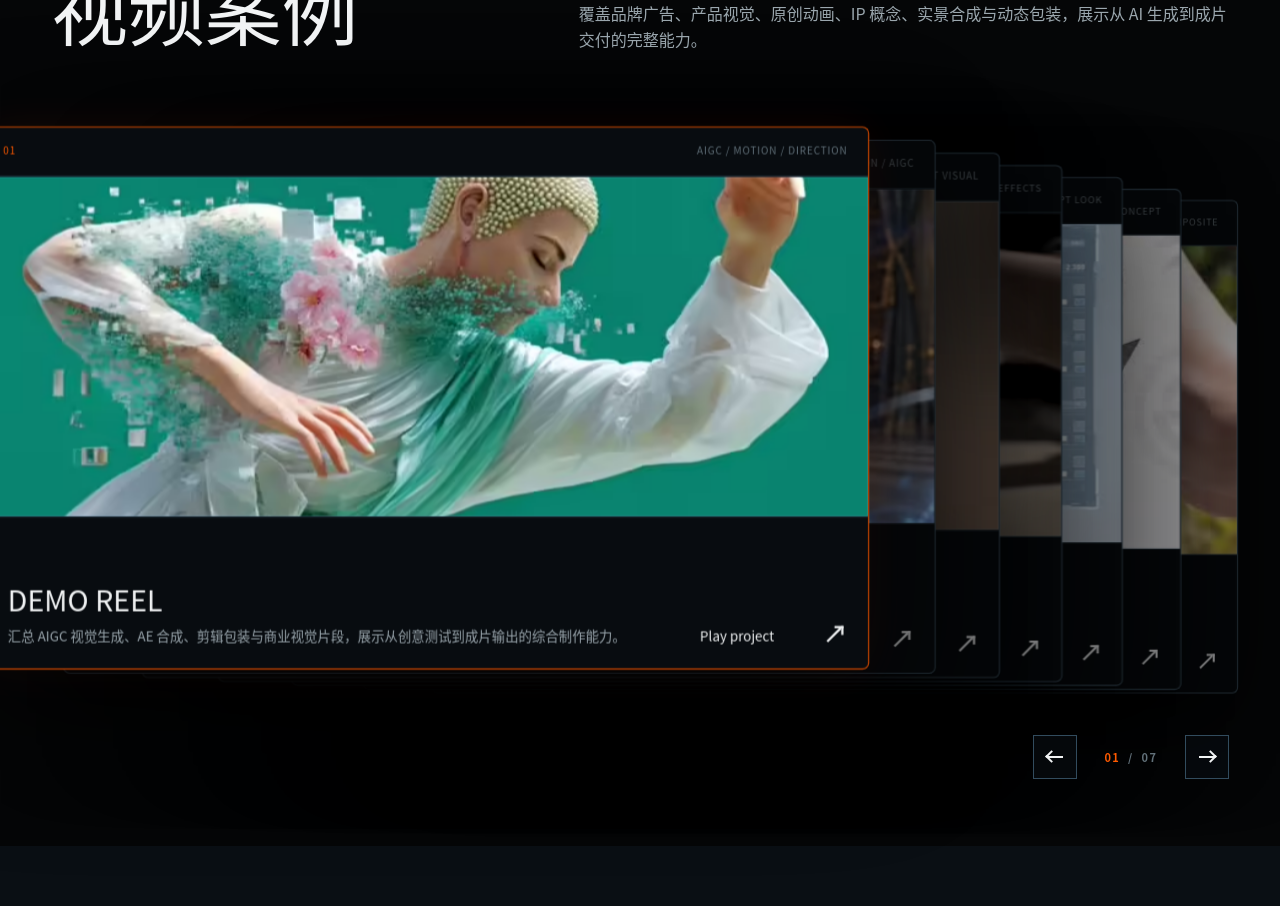
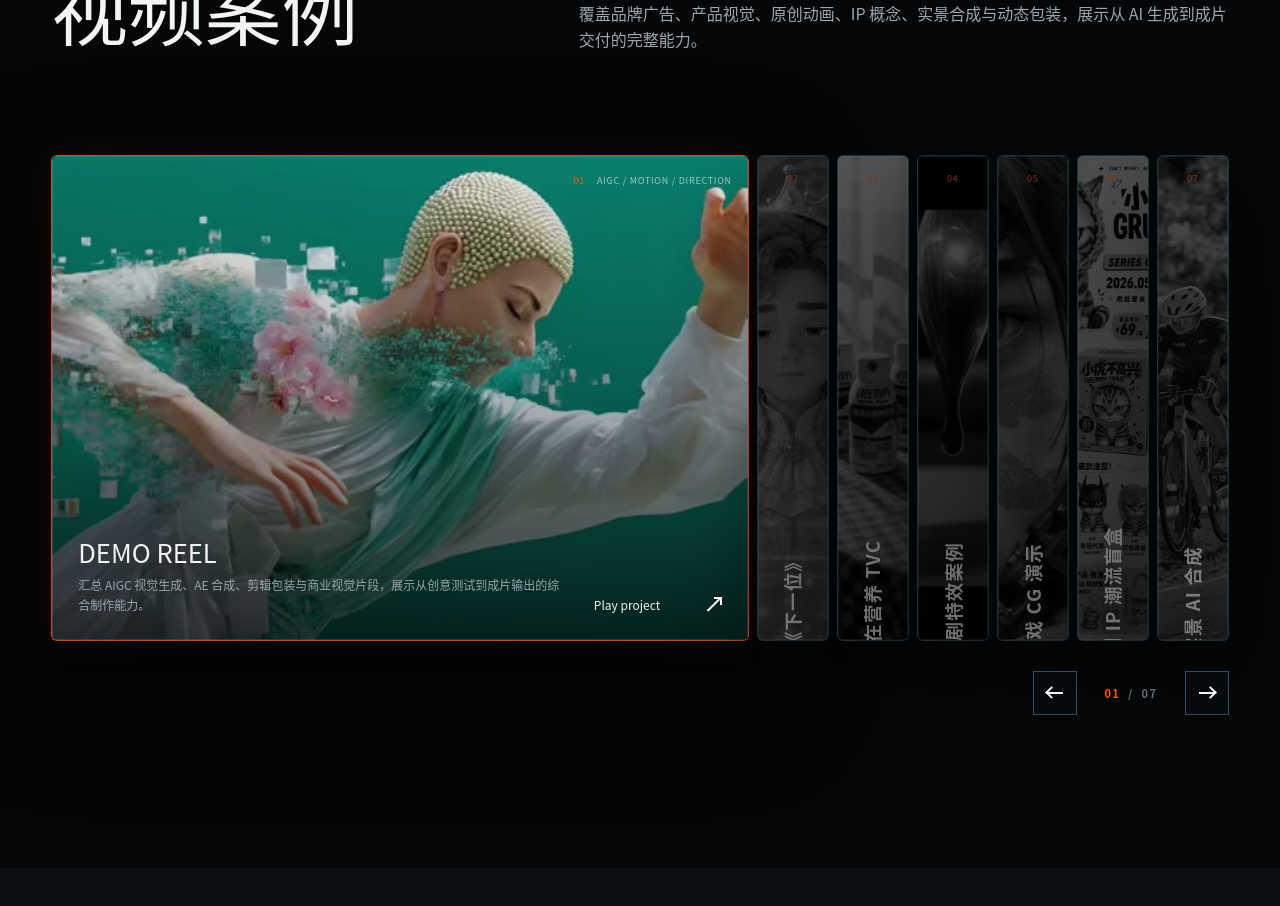
Before and after one commit to gyxgcgyx777-sudo/gyx-ai-portfolio, a React (Vite) app: page / in a window 1280 px wide. Shown: the part 3380-4286 px from the top of the page. Built offline with nearby package versions, Linux system fonts and the light colour scheme.

Commit message:
Replace project stack with accordion showcase

```diff
--- a/src/App.jsx
+++ b/src/App.jsx
@@ -1,6 +1,5 @@
-import { forwardRef, useEffect, useRef, useState } from "react";
+import { useEffect, useRef, useState } from "react";
 import BorderGlow from "./components/BorderGlow.jsx";
-import CardSwap, { Card } from "./components/CardSwap.jsx";
 import TiltedCard from "./components/TiltedCard.jsx";
 import usePortfolioMotion from "./hooks/usePortfolioMotion.js";
 
@@ -398,19 +397,25 @@ function Services() {
   );
 }
 
-const ProjectSwapCard = forwardRef(({ project, index, ...cardProps }, cardRef) => {
+function ProjectAccordionCard({ project, index, active, onSelect, onOpen }) {
+  const handleClick = () => {
+    if (active) {
+      onOpen(index);
+      return;
+    }
+    onSelect(index);
+  };
+
   return (
-    <Card
-      ref={cardRef}
-      customClass="project-swap-card"
+    <button
+      type="button"
+      className={`project-accordion-card${active ? " is-active" : ""}`}
       aria-label={`${project.title} 项目`}
-      {...cardProps}
+      aria-current={active ? "true" : undefined}
+      data-title={project.title}
+      onClick={handleClick}
     >
-      <div className="project-card-bar">
-        <span>{String(index + 1).padStart(2, "0")}</span>
-        <span>{project.type}</span>
-      </div>
-      <div className="project-media">
+      <div className="project-accordion-media">
         <img
           src={project.cover}
           alt={`${project.title} 项目封面`}
@@ -420,22 +425,33 @@ const ProjectSwapCard = forwardRef(({ project, index, ...cardProps }, cardRef) =
           decoding="async"
         />
       </div>
-      <div className="project-info">
+
+      <div className="project-accordion-shade" aria-hidden="true" />
+
+      <div className="project-accordion-label">
+        <span>{String(index + 1).padStart(2, "0")}</span>
+        <span>{project.type}</span>
+      </div>
+
+      <div className="project-accordion-info">
         <div>
           <h3>{project.title}</h3>
           <p>{project.description}</p>
         </div>
         <span className="project-open">Play project <i className="icon-arrow icon-arrow--up" aria-hidden="true" /></span>
       </div>
-    </Card>
+    </button>
   );
-});
-
-ProjectSwapCard.displayName = "ProjectSwapCard";
+}
 
 function Projects({ onOpen }) {
-  const swapRef = useRef(null);
   const [activeProject, setActiveProject] = useState(0);
+  const showPrevious = () => setActiveProject((current) => (
+    current === 0 ? projects.length - 1 : current - 1
+  ));
+  const showNext = () => setActiveProject((current) => (
+    current === projects.length - 1 ? 0 : current + 1
+  ));
 
   return (
     <section className="projects" id="projects" data-section="projects">
@@ -448,26 +464,22 @@ function Projects({ onOpen }) {
           <p className="section-intro">覆盖品牌广告、产品视觉、原创动画、IP 概念、实景合成与动态包装，展示从 AI 生成到成片交付的完整能力。</p>
         </div>
 
-        <div className="project-swap-stage reveal">
-          <CardSwap
-            ref={swapRef}
-            width="clamp(290px, 62vw, 940px)"
-            height="clamp(390px, 38vw, 590px)"
-            cardDistance={112}
-            verticalDistance={8}
-            delay={0}
-            onActiveChange={setActiveProject}
-            onCardClick={(index, isFront) => {
-              if (isFront) onOpen(index);
-            }}
-          >
+        <div className="project-accordion-stage reveal">
+          <div className="project-accordion" aria-label="精选项目列表">
             {projects.map((project, index) => (
-              <ProjectSwapCard key={project.title} project={project} index={index} />
+              <ProjectAccordionCard
+                key={project.title}
+                project={project}
+                index={index}
+                active={activeProject === index}
+                onSelect={setActiveProject}
+                onOpen={onOpen}
+              />
             ))}
-          </CardSwap>
+          </div>
 
           <div className="project-carousel-controls" aria-label="项目切换">
-            <button type="button" aria-label="上一个项目" onClick={() => swapRef.current?.previous()}>
+            <button type="button" aria-label="上一个项目" onClick={showPrevious}>
               <span className="carousel-arrow carousel-arrow--prev" aria-hidden="true" />
             </button>
             <div className="project-carousel-count" aria-live="polite">
@@ -475,7 +487,7 @@ function Projects({ onOpen }) {
               <span>/</span>
               <span>{String(projects.length).padStart(2, "0")}</span>
             </div>
-            <button type="button" aria-label="下一个项目" onClick={() => swapRef.current?.next()}>
+            <button type="button" aria-label="下一个项目" onClick={showNext}>
               <span className="carousel-arrow carousel-arrow--next" aria-hidden="true" />
             </button>
           </div>
--- a/src/hooks/usePortfolioMotion.js
+++ b/src/hooks/usePortfolioMotion.js
@@ -150,14 +150,14 @@ export default function usePortfolioMotion(scopeRef) {
         },
       });
 
-      gsap.from(".project-swap-stage", {
+      gsap.from(".project-accordion-stage", {
         y: 120,
         autoAlpha: 0,
         clipPath: "inset(16% 0 10% 0)",
         duration: 1.65,
         ease: "power4.out",
         scrollTrigger: {
-          trigger: ".project-swap-stage",
+          trigger: ".project-accordion-stage",
           start: "top 84%",
           once: true,
         },
--- a/styles.css
+++ b/styles.css
@@ -854,38 +854,52 @@
     gap: 60px;
   }
 
-  .project-swap-stage {
+  .project-accordion-stage {
     position: relative;
-    min-height: clamp(450px, 43vw, 650px);
     margin-top: clamp(72px, 8vw, 132px);
+    margin-bottom: 86px;
     isolation: isolate;
   }
 
-  .project-swap-card {
+  .project-accordion {
+    display: flex;
+    height: clamp(430px, 38vw, 620px);
+    gap: 8px;
+    align-items: stretch;
+  }
+
+  .project-accordion-card {
+    position: relative;
     display: flex;
     overflow: hidden;
+    min-width: 72px;
     border: 1px solid var(--line-strong);
     border-radius: var(--radius);
     padding: 0;
     flex-direction: column;
+    flex: 0.42 1 0;
     background: #080c10;
     box-shadow: 0 34px 90px rgba(0, 0, 0, 0.52);
     color: var(--text);
     cursor: pointer;
     text-align: left;
+    appearance: none;
     filter: brightness(0.58) saturate(0.72);
     transition:
+      flex 950ms cubic-bezier(0.19, 1, 0.22, 1),
       border-color 500ms ease,
       filter 500ms ease,
-      box-shadow 500ms ease;
-  }
-
-  .project-swap-card:hover {
+      box-shadow 500ms ease,
+      transform 500ms var(--ease);
+  }
+
+  .project-accordion-card:hover {
     border-color: rgba(255, 90, 0, 0.72);
     filter: brightness(0.82) saturate(0.9);
   }
 
-  .project-swap-card.is-front {
+  .project-accordion-card.is-active {
+    flex: 4.8 1 0;
     border-color: rgba(255, 90, 0, 0.82);
     box-shadow:
       0 42px 120px rgba(0, 0, 0, 0.62),
@@ -893,41 +907,101 @@
     filter: none;
   }
 
-  .project-card-bar {
-    display: flex;
-    min-height: 44px;
-    align-items: center;
-    justify-content: space-between;
-    border-bottom: 1px solid var(--line);
-    padding: 0 18px;
-    color: var(--quiet);
-    font-size: 9px;
-    letter-spacing: 0.08em;
-    text-transform: uppercase;
-  }
-
-  .project-card-bar span:first-child {
-    color: var(--accent);
-  }
-
-  .project-media {
-    position: relative;
-    min-height: 0;
+  .project-accordion-media {
+    position: absolute;
+    inset: 0;
     overflow: hidden;
-    flex: 1;
     background: var(--panel);
   }
 
-  .project-media img {
+  .project-accordion-media img {
     width: 100%;
     height: 100%;
     object-fit: cover;
     transition:
-      transform 900ms var(--ease),
-      filter 500ms ease;
-  }
-
-  .project-media::after {
+      transform 1200ms cubic-bezier(0.19, 1, 0.22, 1),
+      filter 640ms ease;
+  }
+
+  .project-accordion-card:not(.is-active) .project-accordion-media img {
+    filter: grayscale(1) contrast(1.06);
+  }
+
+  .project-accordion-card:hover .project-accordion-media img,
+  .project-accordion-card.is-active .project-accordion-media img {
+    transform: scale(1.035);
+  }
+
+  .project-accordion-shade {
+    position: absolute;
+    inset: 0;
+    background:
+      linear-gradient(180deg, rgba(3, 4, 5, 0.05), rgba(3, 4, 5, 0.28) 48%, rgba(3, 4, 5, 0.78)),
+      linear-gradient(90deg, rgba(3, 4, 5, 0.08), transparent 45%);
+    pointer-events: none;
+  }
+
+  .project-accordion-card:not(.is-active) .project-accordion-shade {
+    background:
+      linear-gradient(180deg, rgba(3, 4, 5, 0.18), rgba(3, 4, 5, 0.52)),
+      rgba(3, 4, 5, 0.32);
+  }
+
+  .project-accordion-label {
+    position: absolute;
+    z-index: 2;
+    top: 18px;
+    right: 16px;
+    display: flex;
+    align-items: center;
+    gap: 12px;
+    color: rgba(246, 248, 245, 0.64);
+    font-size: 9px;
+    letter-spacing: 0.08em;
+    text-transform: uppercase;
+    transition:
+      opacity 500ms ease,
+      transform 950ms cubic-bezier(0.19, 1, 0.22, 1);
+  }
+
+  .project-accordion-label span:first-child {
+    color: var(--accent);
+  }
+
+  .project-accordion-card:not(.is-active) .project-accordion-label {
+    top: 16px;
+    right: 50%;
+    transform: translateX(50%);
+  }
+
+  .project-accordion-card:not(.is-active) .project-accordion-label span:last-child {
+    display: none;
+  }
+
+  .project-accordion-card:not(.is-active)::before {
+    position: absolute;
+    z-index: 2;
+    right: 50%;
+    bottom: 28px;
+    width: max-content;
+    max-width: 320px;
+    color: rgba(246, 248, 245, 0.82);
+    content: attr(data-title);
+    font-size: clamp(18px, 1.45vw, 26px);
+    font-weight: 600;
+    letter-spacing: 0.06em;
+    line-height: 1.2;
+    text-shadow: 0 10px 28px rgba(0, 0, 0, 0.52);
+    transform: translateX(50%) rotate(-90deg);
+    transform-origin: center;
+    white-space: nowrap;
+    pointer-events: none;
+    transition:
+      opacity 420ms ease,
+      transform 950ms cubic-bezier(0.19, 1, 0.22, 1);
+  }
+
+  .project-accordion-card::after {
     position: absolute;
     inset: 0;
     border: 1px solid var(--line);
@@ -935,24 +1009,38 @@
     pointer-events: none;
   }
 
-  .project-info {
-    display: flex;
-    min-height: clamp(136px, 8.4vw, 156px);
+  .project-accordion-info {
+    position: relative;
+    z-index: 2;
+    display: flex;
+    min-height: clamp(136px, 8.4vw, 164px);
+    margin-top: auto;
     align-items: flex-end;
     justify-content: space-between;
-    border-top: 1px solid var(--line);
-    padding: 20px 22px;
+    padding: 26px;
     gap: 28px;
-  }
-
-  .project-info h3 {
+    opacity: 0;
+    transform: translateY(18px);
+    transition:
+      opacity 560ms ease 120ms,
+      transform 800ms cubic-bezier(0.19, 1, 0.22, 1) 120ms;
+    pointer-events: none;
+  }
+
+  .project-accordion-card.is-active .project-accordion-info {
+    opacity: 1;
+    transform: translateY(0);
+    pointer-events: auto;
+  }
+
+  .project-accordion-info h3 {
     font-size: clamp(22px, 2vw, 34px);
     font-weight: 500;
     line-height: 1.15;
     text-wrap: balance;
   }
 
-  .project-info p {
+  .project-accordion-info p {
     max-width: 640px;
     margin-top: 8px;
     color: var(--muted);
@@ -976,12 +1064,7 @@
     transition: transform 260ms var(--ease);
   }
 
-  .project-swap-card:hover .project-media img {
-    filter: saturate(1.08);
-    transform: scale(1.025);
-  }
-
-  .project-swap-card:hover .project-open i {
+  .project-accordion-card:hover .project-open i {
     transform: translate(4px, -4px);
   }
 
@@ -1563,32 +1646,65 @@
       margin-top: 52px;
     }
 
-    .project-swap-stage {
+    .project-accordion-stage {
       min-height: 470px;
       margin-top: 64px;
       margin-bottom: 88px;
     }
 
-    .project-card-bar {
-      min-height: 40px;
-      padding-inline: 14px;
-    }
-
-    .project-card-bar span:last-child {
-      max-width: 180px;
+    .project-accordion {
+      height: 470px;
+      overflow-x: auto;
+      padding-bottom: 10px;
+      scroll-snap-type: x mandatory;
+      -webkit-overflow-scrolling: touch;
+    }
+
+    .project-accordion-card,
+    .project-accordion-card.is-active {
+      min-width: min(82vw, 360px);
+      flex: 0 0 min(82vw, 360px);
+      scroll-snap-align: center;
+      filter: none;
+    }
+
+    .project-accordion-card:not(.is-active) {
+      filter: brightness(0.7) saturate(0.76);
+    }
+
+    .project-accordion-card:not(.is-active) .project-accordion-label {
+      top: 14px;
+      right: 14px;
+      bottom: auto;
+      transform: none;
+    }
+
+    .project-accordion-card:not(.is-active)::before {
+      display: none;
+    }
+
+    .project-accordion-card:not(.is-active) .project-accordion-label span:last-child {
+      display: inline;
+      max-width: 170px;
       overflow: hidden;
       text-overflow: ellipsis;
       white-space: nowrap;
     }
 
-    .project-info {
+    .project-accordion-card:not(.is-active) .project-accordion-media img {
+      filter: grayscale(0.55) contrast(1.04);
+    }
+
+    .project-accordion-info {
       min-height: 112px;
       align-items: center;
       padding: 16px;
       gap: 16px;
-    }
-
-    .project-info p {
+      opacity: 1;
+      transform: none;
+    }
+
+    .project-accordion-info p {
       display: none;
     }
 
```
